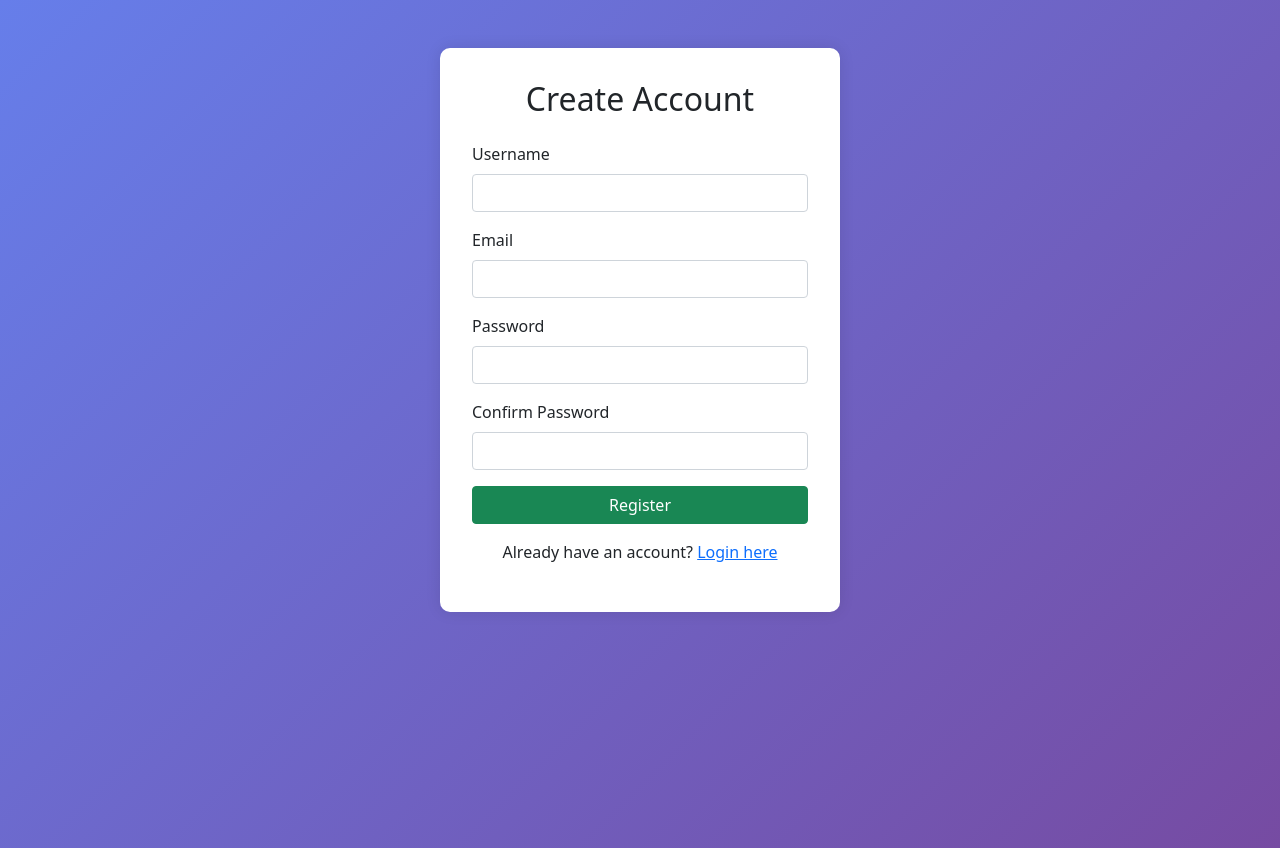
After one commit to radiantsolutions-lab/progress-pad, a Flask app: page /register in a window 1280 px wide. The commit adds this page. Run offline with Flask 3, Linux system fonts and the light colour scheme.

Commit message:
Add multi-user authentication system with login/logout

```diff
--- a/app.py
+++ b/app.py
@@ -1,4 +1,5 @@
-from flask import Flask, render_template, request, jsonify, send_file
+from flask import Flask, render_template, request, jsonify, send_file, redirect, url_for, flash
+from flask_login import LoginManager, login_user, login_required, logout_user, current_user
 from datetime import datetime
 import os
 import csv
@@ -6,7 +7,7 @@ from io import StringIO, BytesIO
 import json
 from dateutil.relativedelta import relativedelta
 
-from models import db, Task, AppSettings
+from models import db, Task, AppSettings, User, create_default_admin
 from config import get_config
 
 # Initialize Flask app with configuration
@@ -17,12 +18,24 @@ app.config.from_object(config_class)
 # Initialize database
 db.init_app(app)
 
+# Initialize Flask-Login
+login_manager = LoginManager()
+login_manager.init_app(app)
+login_manager.login_view = 'login'
+login_manager.login_message = 'Please log in to access this page.'
+login_manager.login_message_category = 'info'
+
+@login_manager.user_loader
+def load_user(user_id):
+    return User.query.get(int(user_id))
+
 # Create database tables on app startup
 with app.app_context():
     try:
         db_url = app.config.get('SQLALCHEMY_DATABASE_URI', 'Not set')
         print(f"Database URL: {db_url}")
         db.create_all()
+        create_default_admin()  # Create default admin user
         print("✅ Database tables initialized successfully")
         print(f"✅ Connected to: {'PostgreSQL' if 'postgresql' in db_url else 'SQLite'}")
     except Exception as e:
@@ -63,17 +76,82 @@ def parse_date_flexible(date_str):
 
     return None
 
+# Authentication routes
+@app.route('/login', methods=['GET', 'POST'])
+def login():
+    if current_user.is_authenticated:
+        return redirect(url_for('index'))
+
+    if request.method == 'POST':
+        username = request.form.get('username')
+        password = request.form.get('password')
+
+        user = User.query.filter_by(username=username).first()
+        if user and user.check_password(password):
+            login_user(user)
+            next_page = request.args.get('next')
+            flash('Login successful!', 'success')
+            return redirect(next_page) if next_page else redirect(url_for('index'))
+        else:
+            flash('Invalid username or password', 'error')
+
+    return render_template('login.html')
+
+@app.route('/logout')
+@login_required
+def logout():
+    logout_user()
+    flash('You have been logged out successfully.', 'info')
+    return redirect(url_for('login'))
+
+@app.route('/register', methods=['GET', 'POST'])
+def register():
+    if current_user.is_authenticated:
+        return redirect(url_for('index'))
+
+    if request.method == 'POST':
+        username = request.form.get('username')
+        email = request.form.get('email')
+        password = request.form.get('password')
+        confirm_password = request.form.get('confirm_password')
+
+        if password != confirm_password:
+            flash('Passwords do not match', 'error')
+            return render_template('register.html')
+
+        if User.query.filter_by(username=username).first():
+            flash('Username already exists', 'error')
+            return render_template('register.html')
+
+        if User.query.filter_by(email=email).first():
+            flash('Email already registered', 'error')
+            return render_template('register.html')
+
+        user = User(username=username, email=email)
+        user.set_password(password)
+        db.session.add(user)
+        db.session.commit()
+
+        flash('Registration successful! Please log in.', 'success')
+        return redirect(url_for('login'))
+
+    return render_template('register.html')
+
 # Load tasks from database
 def load_tasks():
-    """Load all active (non-deleted) tasks from database"""
-    tasks_db = Task.query.filter(Task.status != "Deleted").all()
-    return [task.to_dict() for task in tasks_db]
+    """Load all active (non-deleted) tasks for current user"""
+    if current_user.is_authenticated:
+        tasks_db = Task.query.filter_by(user_id=current_user.id).filter(Task.status != "Deleted").all()
+        return [task.to_dict() for task in tasks_db]
+    return []
 
 # Load archived (deleted) tasks
 def load_archived_tasks():
-    """Load all deleted/archived tasks from database"""
-    tasks_db = Task.query.filter_by(status="Deleted").all()
-    return [task.to_dict() for task in tasks_db]
+    """Load all deleted/archived tasks for current user"""
+    if current_user.is_authenticated:
+        tasks_db = Task.query.filter_by(user_id=current_user.id, status="Deleted").all()
+        return [task.to_dict() for task in tasks_db]
+    return []
 
 # Save a new task to database
 def add_task(data):
@@ -112,7 +190,8 @@ def add_task(data):
         due_date=parse_date_flexible(data.get('Due Date')),
         current_action_plan=data.get('Current Action Plan'),
         action_plan_history=f"[{datetime.today().strftime('%Y-%m-%d')}]\n{data.get('Current Action Plan', '').strip()}" if data.get('Current Action Plan') else '',
-        custom_fields=custom_fields if custom_fields else None
+        custom_fields=custom_fields if custom_fields else None,
+        user_id=current_user.id
     )
 
     db.session.add(task)
@@ -237,6 +316,7 @@ def save_settings(data):
 
 # Load tasks view
 @app.route('/')
+@login_required
 def index():
     tasks = load_tasks()
     settings = load_settings()
--- /dev/null
+++ b/templates/register.html
@@ -0,0 +1,75 @@
+<!DOCTYPE html>
+<html lang="en">
+<head>
+    <meta charset="UTF-8">
+    <meta name="viewport" content="width=device-width, initial-scale=1.0">
+    <title>Register - Progress-Pad</title>
+    <link href="https://cdn.jsdelivr.net/npm/bootstrap@5.1.3/dist/css/bootstrap.min.css" rel="stylesheet">
+    <style>
+        .register-container {
+            max-width: 400px;
+            margin: 3rem auto;
+            padding: 2rem;
+            box-shadow: 0 0 15px rgba(0, 0, 0, 0.1);
+            border-radius: 10px;
+        }
+        body {
+            background: linear-gradient(135deg, #667eea 0%, #764ba2 100%);
+            min-height: 100vh;
+        }
+        .register-container {
+            background: white;
+        }
+    </style>
+</head>
+<body>
+    <div class="container">
+        <div class="register-container">
+            <h2 class="text-center mb-4">Create Account</h2>
+
+            {% with messages = get_flashed_messages(with_categories=true) %}
+                {% if messages %}
+                    {% for category, message in messages %}
+                        <div class="alert alert-{{ 'danger' if category == 'error' else category }} alert-dismissible fade show" role="alert">
+                            {{ message }}
+                            <button type="button" class="btn-close" data-bs-dismiss="alert"></button>
+                        </div>
+                    {% endfor %}
+                {% endif %}
+            {% endwith %}
+
+            <form method="POST">
+                <div class="mb-3">
+                    <label for="username" class="form-label">Username</label>
+                    <input type="text" class="form-control" id="username" name="username" required>
+                </div>
+
+                <div class="mb-3">
+                    <label for="email" class="form-label">Email</label>
+                    <input type="email" class="form-control" id="email" name="email" required>
+                </div>
+
+                <div class="mb-3">
+                    <label for="password" class="form-label">Password</label>
+                    <input type="password" class="form-control" id="password" name="password" required>
+                </div>
+
+                <div class="mb-3">
+                    <label for="confirm_password" class="form-label">Confirm Password</label>
+                    <input type="password" class="form-control" id="confirm_password" name="confirm_password" required>
+                </div>
+
+                <div class="d-grid">
+                    <button type="submit" class="btn btn-success">Register</button>
+                </div>
+            </form>
+
+            <div class="text-center mt-3">
+                <p>Already have an account? <a href="{{ url_for('login') }}">Login here</a></p>
+            </div>
+        </div>
+    </div>
+
+    <script src="https://cdn.jsdelivr.net/npm/bootstrap@5.1.3/dist/js/bootstrap.bundle.min.js"></script>
+</body>
+</html>
```
Also changed, not shown: models.py (+42 -0 lines), templates/index.html (+17 -1 lines), templates/login.html (added, +71 -0 lines).
